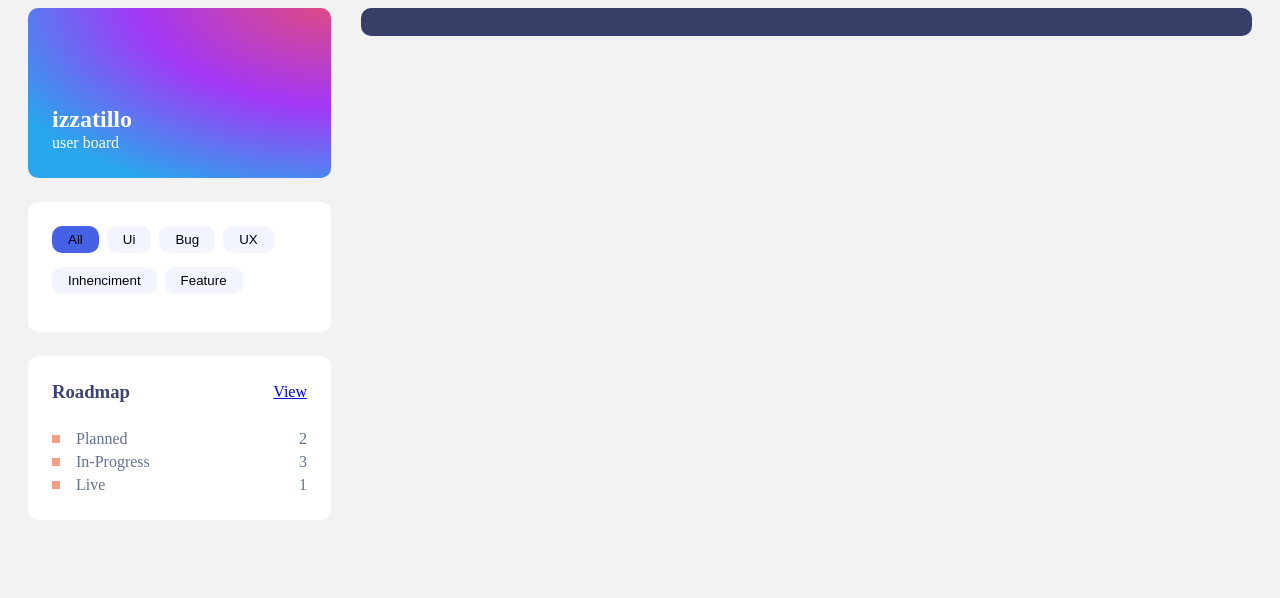
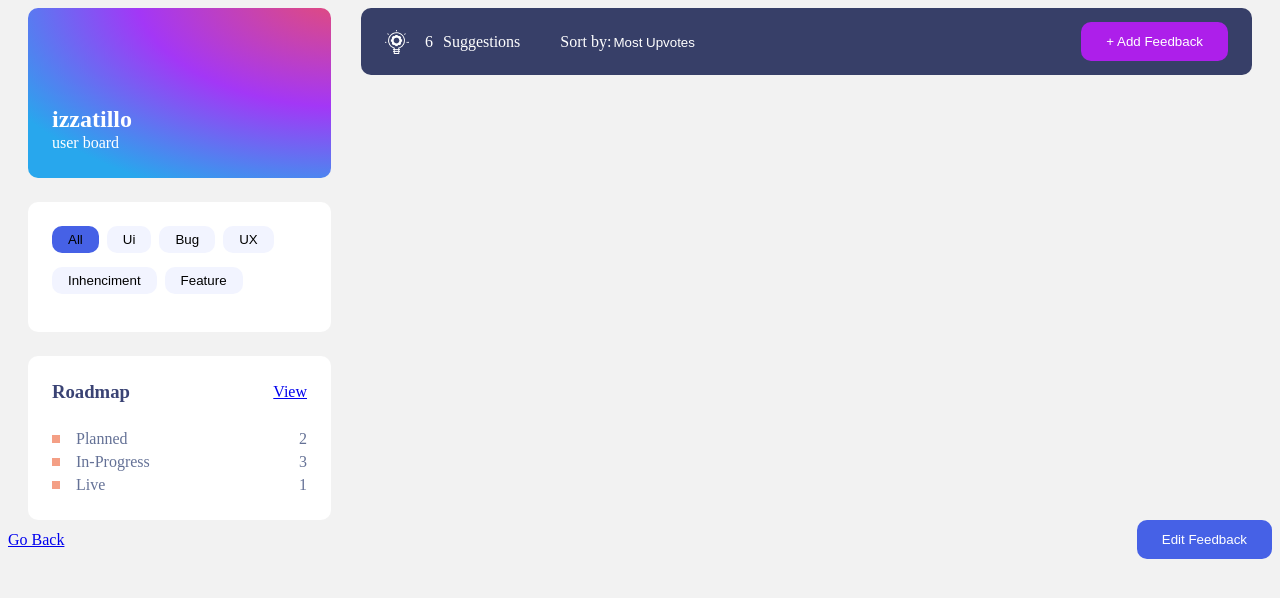
Before and after one commit to sadirov4647/feedback-product, a Vue app: page /feedback in a window 1280 px wide. Shown: the top 598 px of the page. Built offline with nearby package versions, Linux system fonts and the light colour scheme.

Commit message:
feedback

```diff
--- a/src/components/main-features/MainHeader.vue
+++ b/src/components/main-features/MainHeader.vue
@@ -1,6 +1,23 @@
 <template>
     <div class="main-header">
+        <div class="suggestions">
+            <span class="suggestion-count">6</span>
+            <p>Suggestions</p>
+        </div>
+        <div class="sort-upvotes">
+            <label for="myUpvotes">Sort by:</label>
+            <input class="upvotes" id="myUpvotes" list="upvotes" value="Most Upvotes">
+            <datalist id="upvotes">
+                <option value="Most Upvotes"></option>
+                <option value="Least Upvotes"></option>
+                <option value="Most Comments"></option>
+                <option value="Least Comments"></option>
+            </datalist>
+        </div>
 
+        <button class="add-feedback__btn">
+            + Add Feedback
+        </button>
     </div>
 </template>
 
@@ -15,5 +32,49 @@
         background-color: #373F68;
         padding: 14px 24px;
         border-radius: 10px;
+        display: flex;
+        align-items: center;
+        margin-bottom: 24px;
+    }
+    .suggestions{
+        display: flex;
+        align-items: center;
+        color: #fff;
+        margin-right: 40px;
+    }
+    .suggestions::before{
+        content: "";
+        background: url('../../assets/Vector.png');
+        width: 24px;
+        height: 24px;
+        margin-right: 16px;
+    }
+    .suggestion-count{
+        margin-right: 10px;
+    }
+    .sort-upvotes{
+        color: #fff;
+    }
+    p{
+        margin: 0;
+    }
+    .upvotes{
+        border: none;
+        background-color: inherit;
+    }
+    input{
+        color: #fff;
+    }
+    .add-feedback__btn{
+        padding: 12px 25px;
+        background-color: #AD1FEA;
+        border: none;
+        border-radius: 10px;
+        margin-left: auto;
+        color: #fff;
+        cursor: pointer;
+    }
+    .add-feedback__btn:hover{
+        background-color: #C75AF6;
     }
 </style>
--- /dev/null
+++ b/src/components/main-features/feedback/Feedback.vue
@@ -0,0 +1,33 @@
+<template>
+    <div class="feedback-page__header">
+        <router-link to="/">Go Back</router-link>
+        <button class="edit-feedback">Edit Feedback</button>
+    </div>
+
+</template>
+
+<script>
+    export default {
+        name:'Feedback'
+    }
+</script>
+
+<style scoped>
+.feedback-page__header{
+    margin-bottom: 24px;
+    display: flex;
+    justify-content: space-between;
+    align-items: center;
+}
+.edit-feedback{
+    background-color: #4661E6;
+    border: none;
+    border-radius: 10px;
+    color: #fff;
+    padding: 12px 25px;
+}
+    a::before{
+        content: "";
+        background: url('../../../assets/arrow.png');
+    }
+</style>
--- a/src/router/index.js
+++ b/src/router/index.js
@@ -18,6 +18,11 @@ const routes = [
     name:'signUp',
     component:()=> import('../components/SignUp.vue')
   },
+  {
+    path:'/feedback',
+    name:'Feedback',
+    component:()=> import('../components/main-features/feedback/Feedback.vue')
+  }
 ];
 
 const router = createRouter({
```
Also changed, not shown: src/components/main-features/feedback/AddFeedback.vue (added, +15 -0 lines), src/components/main-features/feedback/Feedbacks.vue (added, +15 -0 lines), src/assets/arrow.png (added).
